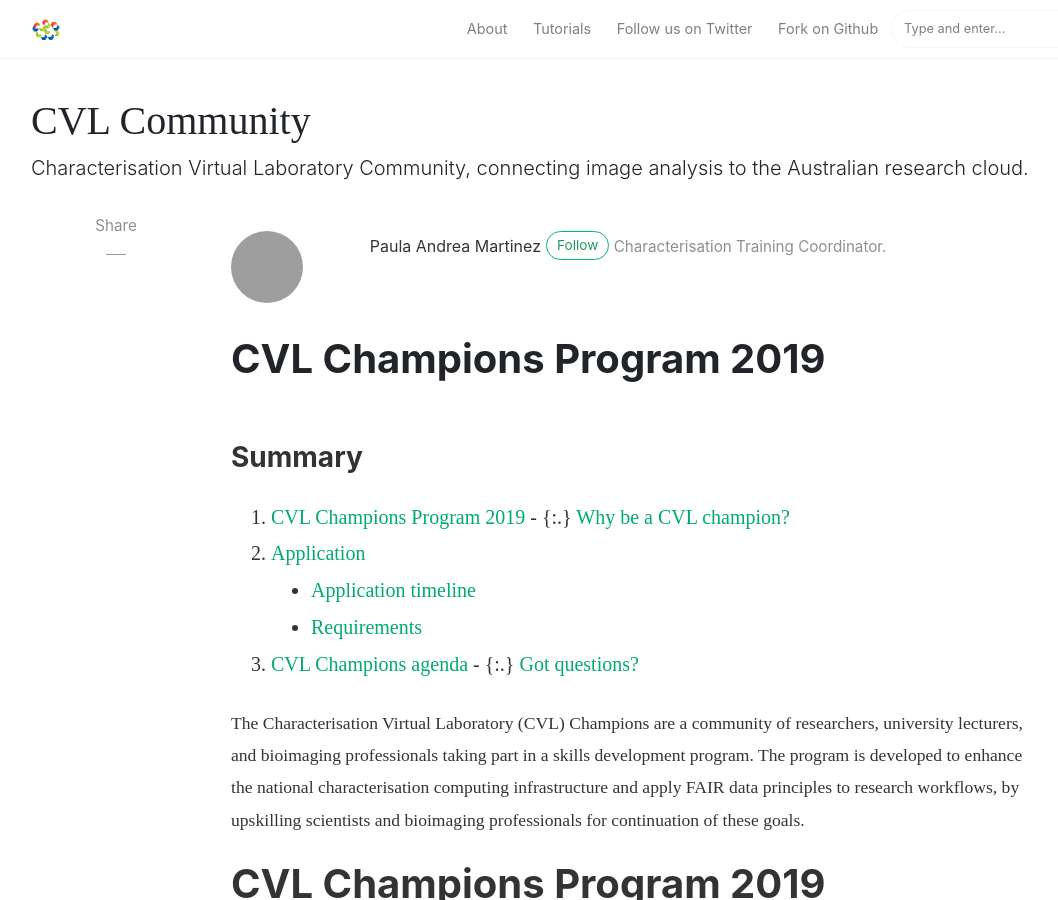
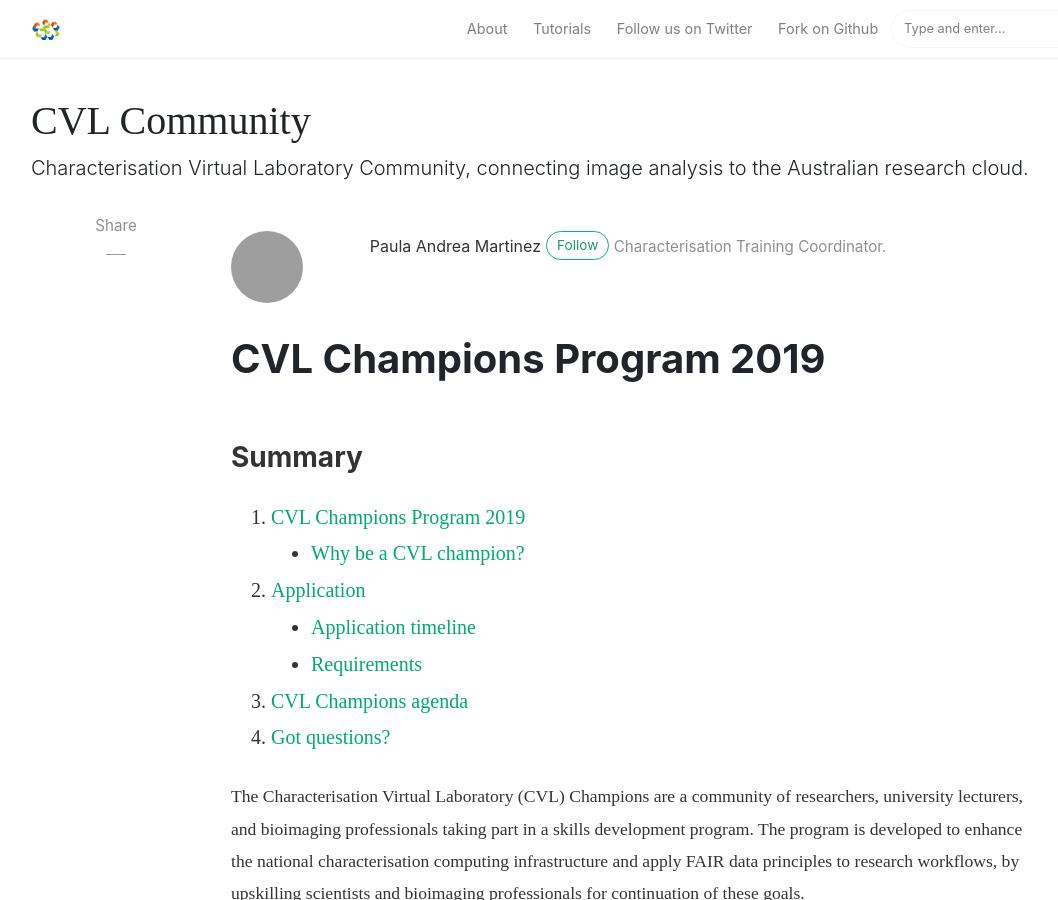
Before and after one commit to Characterisation-Virtual-Laboratory/CVL_Community, a Jekyll site: the page built from _posts/2019-05-04-champions.md, in a window 1280 px wide and 900 px high. Shown: the whole window, without its empty margins (54-1112 px from the left). Built offline with Jekyll 4.4.1, drawn with Linux system fonts in a browser that asks for light colours; nearby versions of some CDN libraries; comment, search, counter and statistics services are not loaded; grey boxes are pictures that could not be loaded.

```diff
--- a/_posts/2019-05-04-champions.md
+++ b/_posts/2019-05-04-champions.md
@@ -16,7 +16,7 @@ The CVL Champions Program's aim is to create a community that stimulates network
 
 The CVL Champions is part of the Characterisation Data enhanced Virtual Laboratory (CDeVL) project, funded by the Australian Research Data Commons (ARDC).
 
-### Why be a CVL champion?
+## Why be a CVL champion?
 
 * Becoming a CVL champion provides access to networking, advanced skills development, and demonstrates service to the profession.
 * The program provides the Champions with all the ready-to-use materials and knowledge required so that they can confidently re-deliver similar workshops from the Program in their own institutions.
@@ -59,7 +59,7 @@ Champions will prepare SMART goals around the future uptake of FAIR data princip
 4. After the in person event, CVL Champions will have time to plan training activities for the coming months. CVL Champions are encouraged to self-coordinate, with the support of the Characterisation Training Coordinator.
 5. CVL Champions are in charge to keep all members updated about training activities, maintenance of training materials, and encouragement of best data practices for the broader community.
 
-### Got questions?
+# Got questions?
 
 Please contact the [Characterisation Training Coordinator](mailto:p.martinez@uq.edu.au).
 
```
